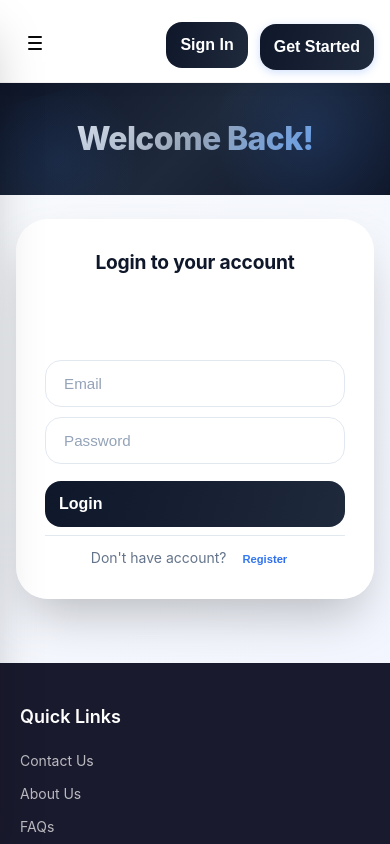
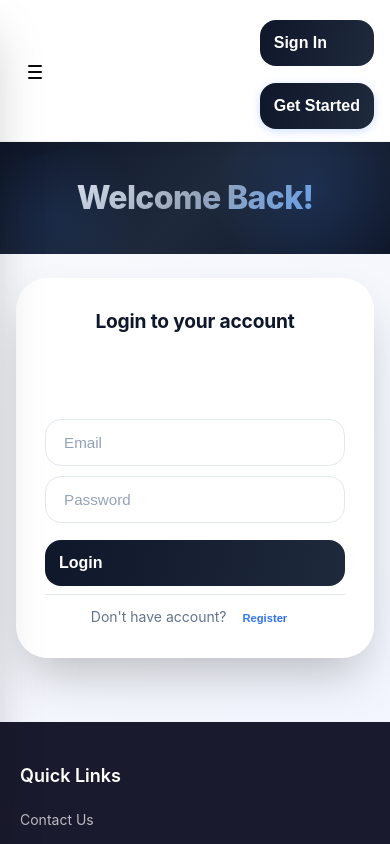
Before and after one commit to vivekyadav1050/Primegift, a React (Vite) app: page /login in a window 390 px wide. Shown: the top 844 px of the page. Built offline with nearby package versions, Linux system fonts and the light colour scheme; no server answers.

Commit message:
updated navbar design

```diff
--- a/src/styles/navbar.css
+++ b/src/styles/navbar.css
@@ -356,3 +356,34 @@
     transition-duration: 0.01ms !important;
   }
 }
+
+/* ===== FIX MOBILE BUTTON OVERLAP ===== */
+
+@media (max-width: 768px) {
+  .auth-buttons {
+    gap: 0.4rem;
+  }
+
+  .login-btn,
+  .register-btn {
+    padding: 0.35rem 0.7rem;
+    font-size: 0.7rem;
+    white-space: nowrap;
+  }
+}
+
+@media (max-width: 480px) {
+  .auth-buttons {
+    flex-direction: column;
+    align-items: flex-end;
+    gap: 0.3rem;
+  }
+
+  .login-btn,
+  .register-btn {
+    width: 100%;
+    text-align: center;
+    padding: 0.35rem;
+    font-size: 0.7rem;
+  }
+}
```
